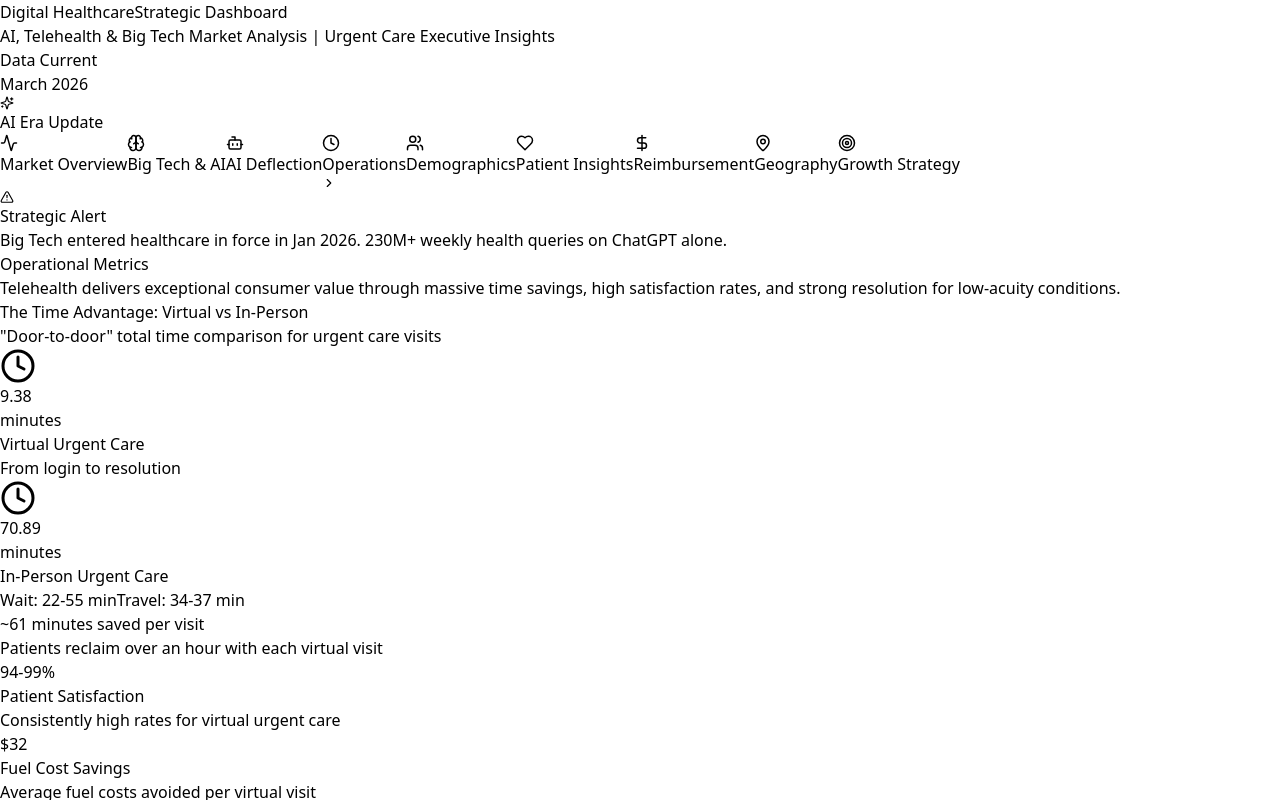
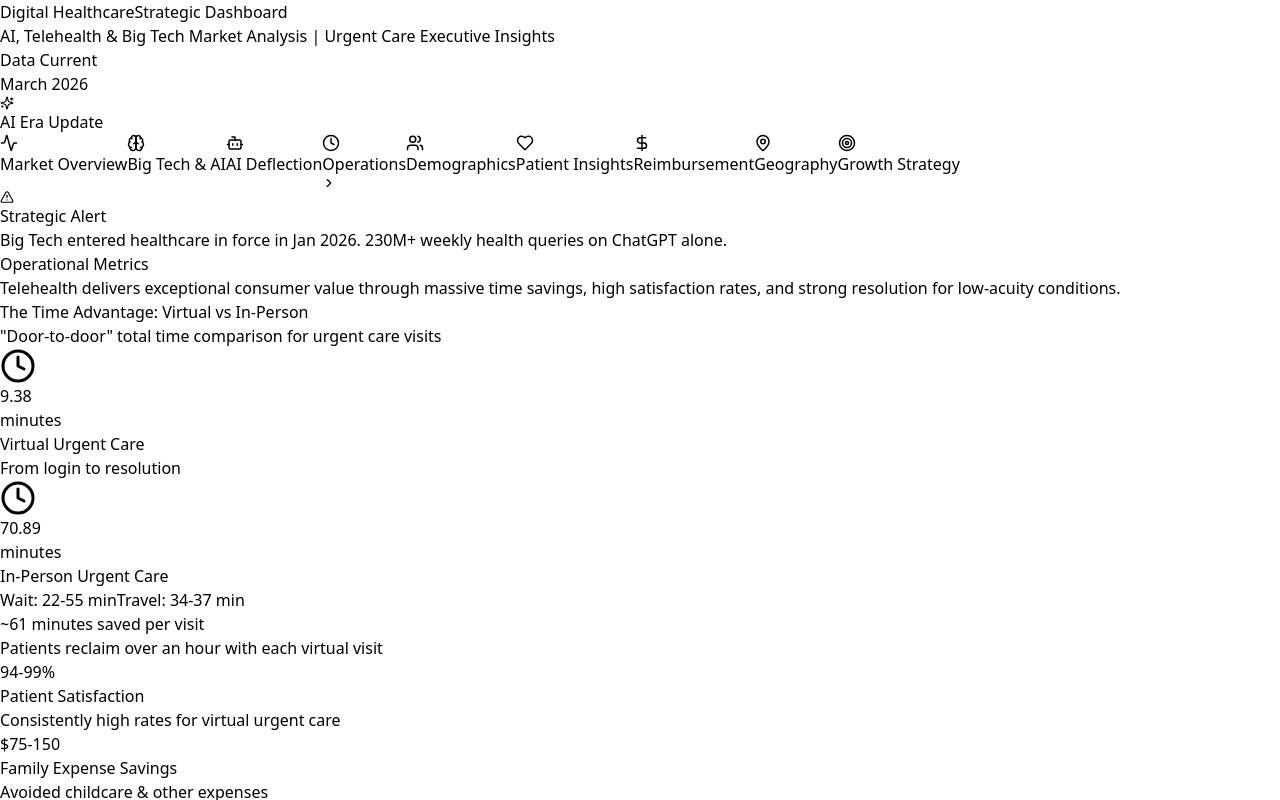
Before and after one commit to living-my-best-life/digital-health, a React (Vite) app: page / in a window 1280 px wide. Both pictures are taken after a click on the button "Operations". Shown: the top 800 px of the page. Built offline with nearby package versions, Linux system fonts and the light colour scheme.

Commit message:
Remove inaccurate fuel cost savings metric from dashboard
Co-Authored-By: Claude Opus 4.6 (1M context) <noreply@anthropic.com>

```diff
--- a/src/TelehealthDashboard.jsx
+++ b/src/TelehealthDashboard.jsx
@@ -536,12 +536,7 @@ export default function TelehealthDashboard() {
                   <p className="text-lg text-slate-300 mt-2">Patient Satisfaction</p>
                   <p className="text-sm text-slate-500 mt-3">Consistently high rates for virtual urgent care</p>
                 </div>
-                <div className="bg-slate-800/30 border border-slate-700/50 rounded-xl p-5 border-t-4 border-t-sky-500">
-                  <p className="text-4xl font-bold text-sky-400">$32</p>
-                  <p className="text-lg text-slate-300 mt-2">Fuel Cost Savings</p>
-                  <p className="text-sm text-slate-500 mt-3">Average fuel costs avoided per virtual visit</p>
-                </div>
-                <div className="bg-slate-800/30 border border-slate-700/50 rounded-xl p-5 border-t-4 border-t-indigo-500">
+<div className="bg-slate-800/30 border border-slate-700/50 rounded-xl p-5 border-t-4 border-t-indigo-500">
                   <p className="text-4xl font-bold text-indigo-400">$75-150</p>
                   <p className="text-lg text-slate-300 mt-2">Family Expense Savings</p>
                   <p className="text-sm text-slate-500 mt-3">Avoided childcare & other expenses</p>
```
